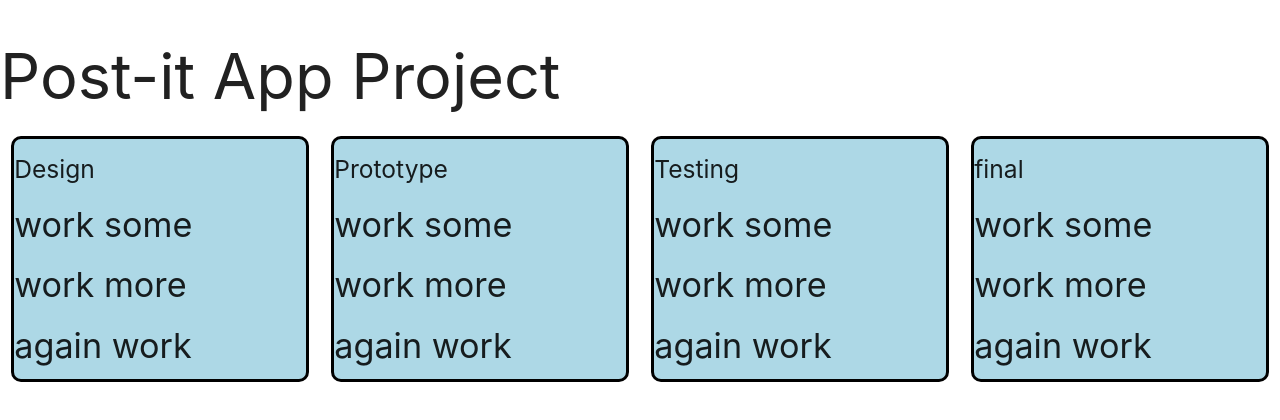
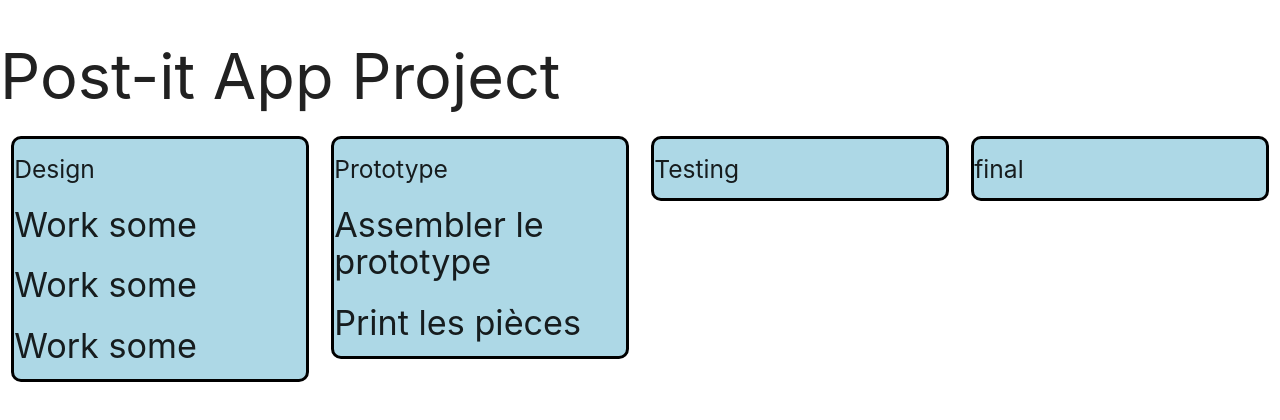
Before and after one commit to Pierre-Emmanuel-Coq/MVVM_Post_it_API, a plain HTML site: page index.html in a window 1280 px wide. Drawn offline with nearby package versions, Linux system fonts and the light colour scheme.

Commit message:
vif works

```diff
--- a/index.html
+++ b/index.html
@@ -17,8 +17,8 @@
 					<div id="testcontainer">
 						<h5> {{ item.message }} </h5>
 						<ul id="notes">
-							<li v-for="item in designs">
-								<h4> {{ item.note }} </h4>
+							<li v-for="note in notes">
+								<h4 v-if="note.title == item.message"> {{ note.message }} </h4>
 							</li>
 						</ul>
 					</div>
--- a/style.js
+++ b/style.js
@@ -2,7 +2,8 @@ Vue.createApp({
 	data() {
 		return {
 			postits: [{ message: 'Design' }, { message: 'Prototype' }, { message: 'Testing' }, { message: 'final' }],
-			designs: [{ note: 'work some' }, { note: 'work more' }, { note: 'again work' }]
+			notes: [{ title: 'Design', message: 'Work some'}, { title: 'Design', message: 'Work some'}, { title: 'Design', message: 'Work some'}, { title: 'Prototype',
+			 message: 'Assembler le prototype'}, { title: 'Prototype', message: 'Print les pièces'}]
 		}
 	}
 }).mount('#test')
```
